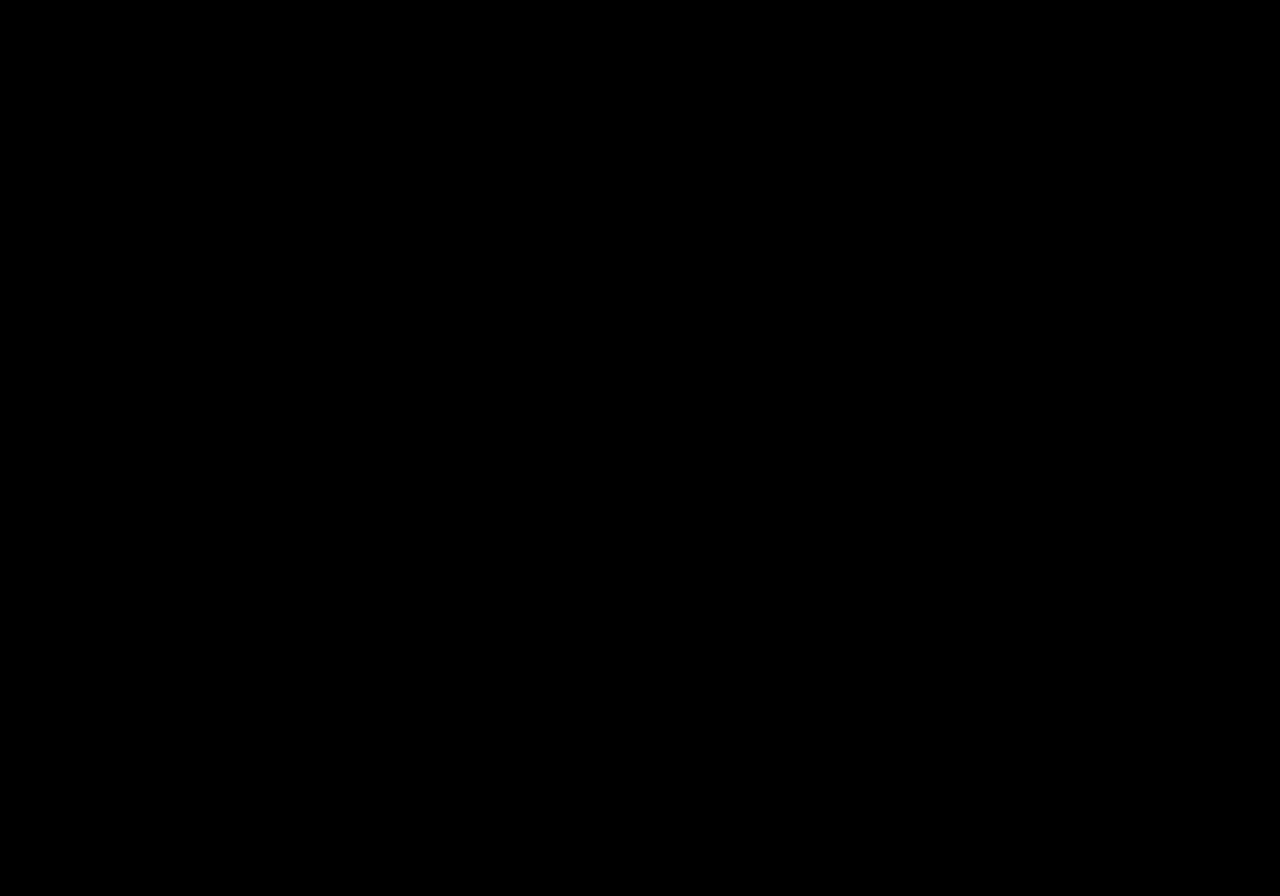
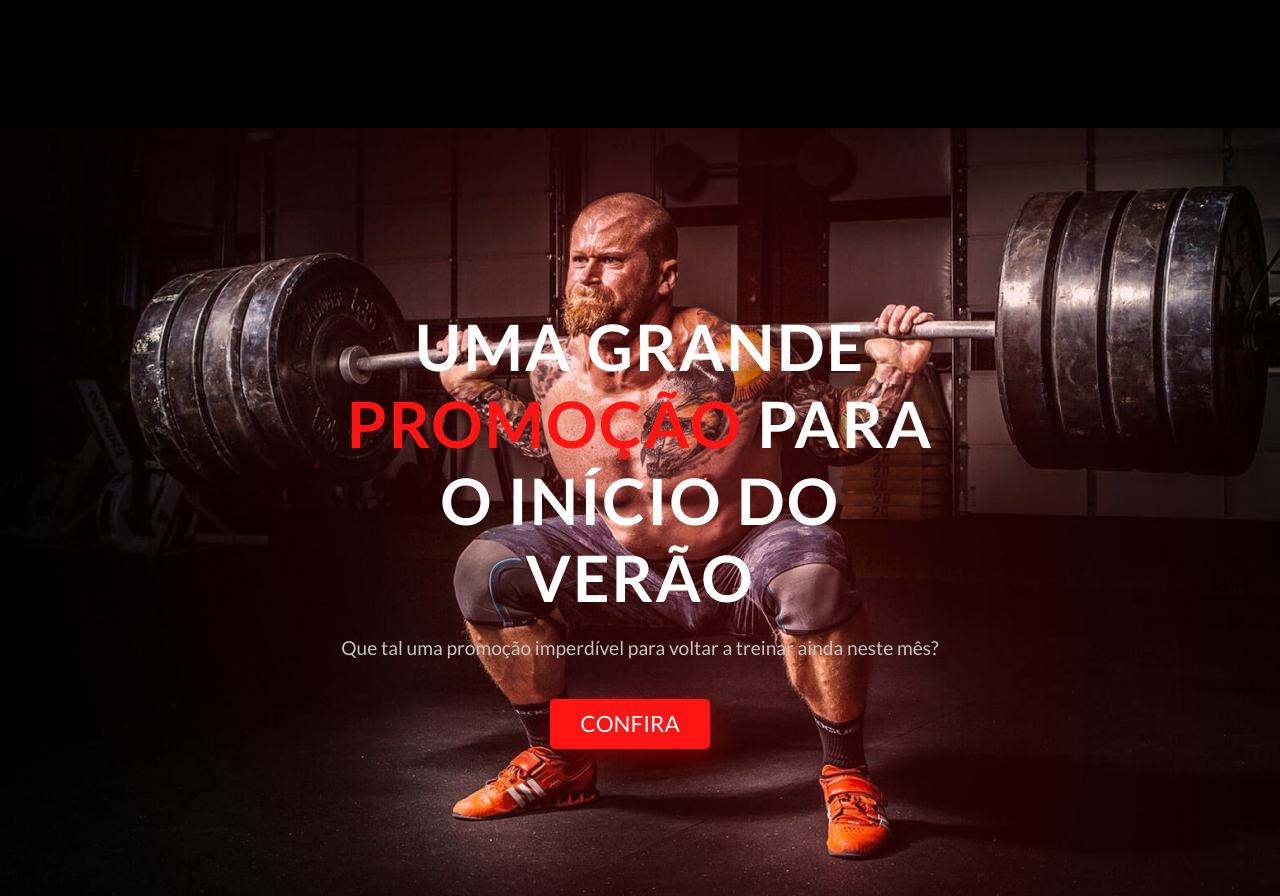
Before and after one commit to gemaquejr/react-gym-app, a React (Create React App) app: page / in a window 1280 px wide. Shown: the part 1600-2496 px from the top of the page. Before the commit the page ends 1728 px from the top, so only its background shows below. Built offline with nearby package versions, Linux system fonts and the light colour scheme; the HTML template or start-up script is replaced by a standard one.

Commit message:
Adiciona componente Offer
Signed-off-by: Francisco Gemaque <gemaquejr@hotmail.com>

```diff
--- a/src/App.js
+++ b/src/App.js
@@ -2,6 +2,7 @@
 import Navbar from "./Components/Navbar";
 import Header from "./Components/Header";
 import Feature from "./Components/Feature";
+import Offer from "./Components/Offer";
 
 function App() {
   return (
@@ -9,6 +10,7 @@
       <Navbar />
       <Header />
       <Feature />
+      <Offer />
     </div>
   );
 }
--- /dev/null
+++ b/src/Components/Offer.jsx
@@ -0,0 +1,17 @@
+import React from "react";
+
+function Offer() {
+    return (
+        <div id="offer">
+            <div className="pr-heading">
+                <h1>UMA GRANDE <span>PROMOÇÃO</span> PARA O INÍCIO DO VERÃO</h1>
+                <p className="details">Que tal uma promoção imperdível para voltar a treinar ainda neste mês?</p>
+                <div className="pr-btns">
+                    <a href="#" className="pr-btn">CONFIRA</a>
+                </div>
+            </div>
+        </div>
+    )
+}
+
+export default Offer;
--- a/src/index.css
+++ b/src/index.css
@@ -260,3 +260,71 @@
 .a-b-text a {
   margin-top: 15px;
 }
+
+#offer {
+  padding-top: 30px;
+  width: 100%;
+  height: 768px;
+  position: relative;
+  background-repeat: no-repeat;
+  background-size: cover;
+  background-image: url(images/offer.png);
+  text-align: center;
+}
+
+.pr-heading {
+  text-align: center;
+  font-family: "Lato";
+  width: 600px;
+  position: absolute;
+  left: 50%;
+  top: 55%;
+  transform: translate(-50%, -55%);
+}
+
+.pr-heading span {
+  color: #ff1414;
+}
+
+.pr-heading .details {
+  font-size: 23px;
+  color: #c5c5c5;
+}
+
+.pr-heading .details {
+  font-size: 1.2rem;
+}
+
+.pr-heading h1 {
+  font-family: "Lato";
+  font-size: 4rem;
+  margin: 0px;
+  letter-spacing: 2px;
+  color: #ffffff;
+}
+
+.pr-btns {
+  display: flex;
+  margin-top: 40px;
+  margin-left: 35%;
+}
+
+.pr-btn {
+  width: 160px;
+  height: 50px;
+  display: flex;
+  justify-content: center;
+  align-items: center;
+  font-size: 1.4rem;
+  background-color: #ff1414;
+  box-shadow: 5px 10px 30px rgba(255, 2, 2, 0.336);
+  border-radius: 5px;
+  color: #ffffff;
+}
+
+.pr-btn:hover {
+  background-color: transparent;
+  transition: all ease 0.5s;
+  color: #ffffff;
+  border: 2px solid #ff1414;
+}
```
